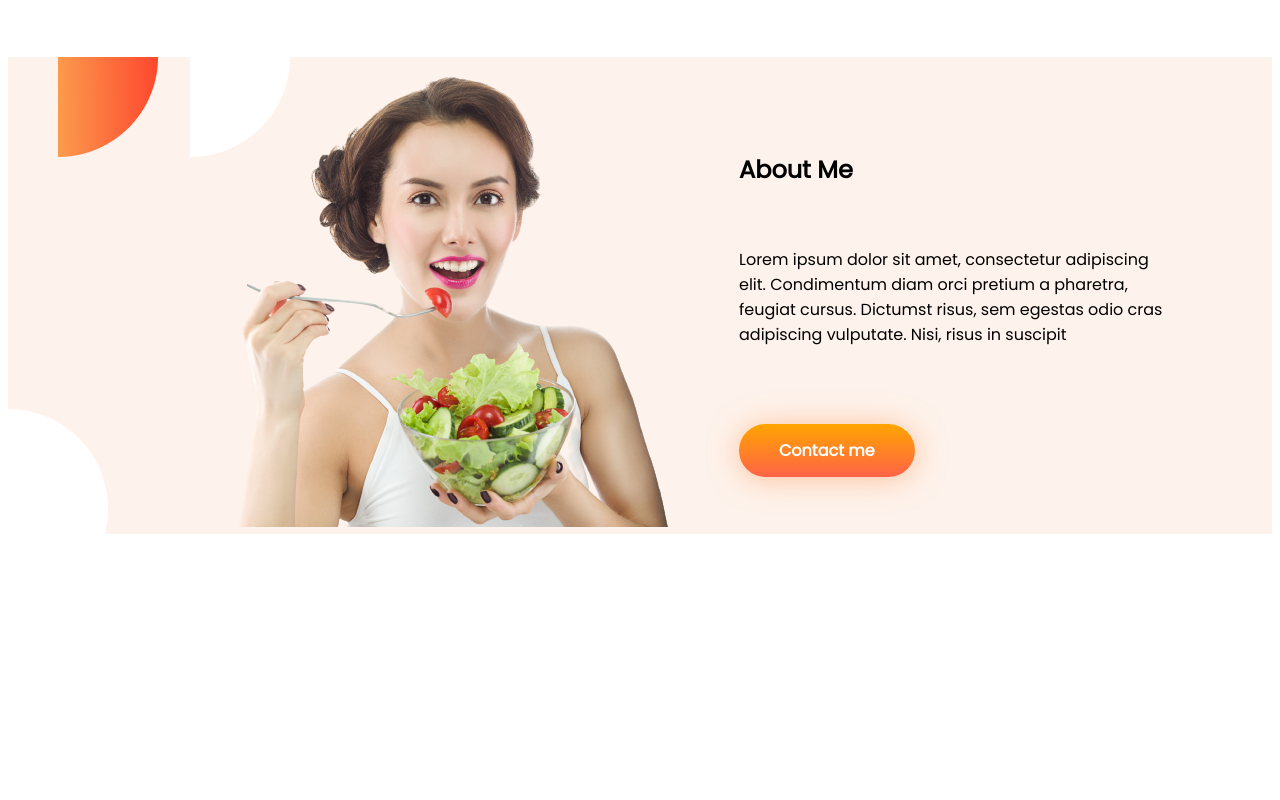
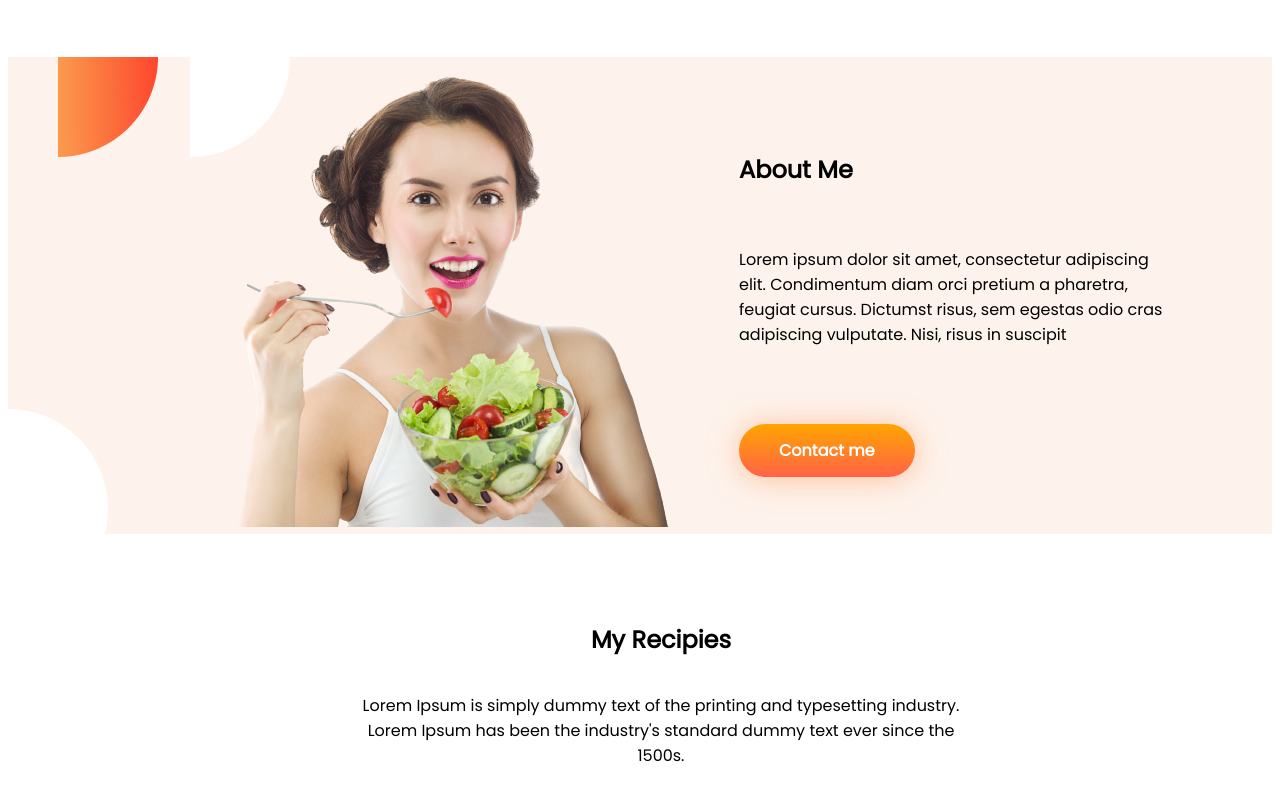
Before and after one commit to jamintowebdev/food-network-main, a plain HTML site: page index.html in a window 1280 px wide. Shown: the part 704-1504 px from the top of the page. Before the commit the page ends 1246 px from the top, so only its background shows below. Drawn offline with Linux system fonts and the light colour scheme.

Commit message:
recipies complete

```diff
--- a/index.html
+++ b/index.html
@@ -58,6 +58,15 @@
 
     <!-- About Me Section End -->
 
+    <!-- ***************section Recipies -->
+
+    <section class="recipies">
+        <h2>My Recipies</h2>
+        <p>Lorem Ipsum is simply dummy text of the printing and typesetting industry. <br>
+            Lorem Ipsum has been the industry's standard dummy text ever since the <br>
+            1500s.</p>
+    </section>
+
 
 </body>
 
--- a/style.css
+++ b/style.css
@@ -46,8 +46,26 @@ section {
     background-repeat: no-repeat;
     width: 100%;
     margin: 0;
+    margin-bottom: 80px;
 }
 
 .bigImage {
     padding-left: 200px;
 }
+
+/* ************************ */
+
+.recipies {
+    display: flex;
+    flex-direction: column;
+    justify-content: center;
+    align-items: center;
+    text-align: center;
+    padding-left: 300px;
+
+    width: 706px;
+    height: 159px;
+    left: 367px;
+}
+
+/* **************************** */
```
